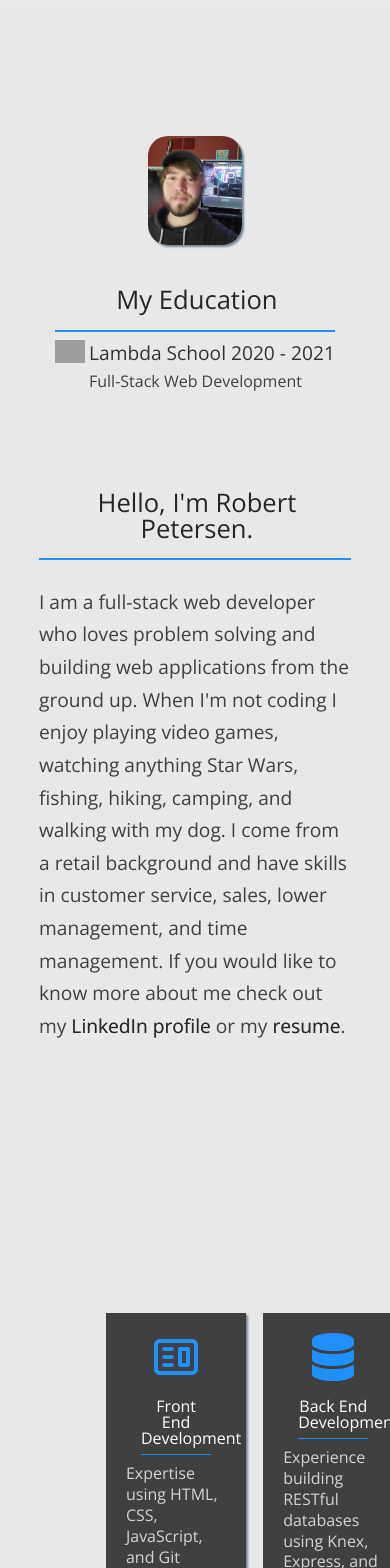
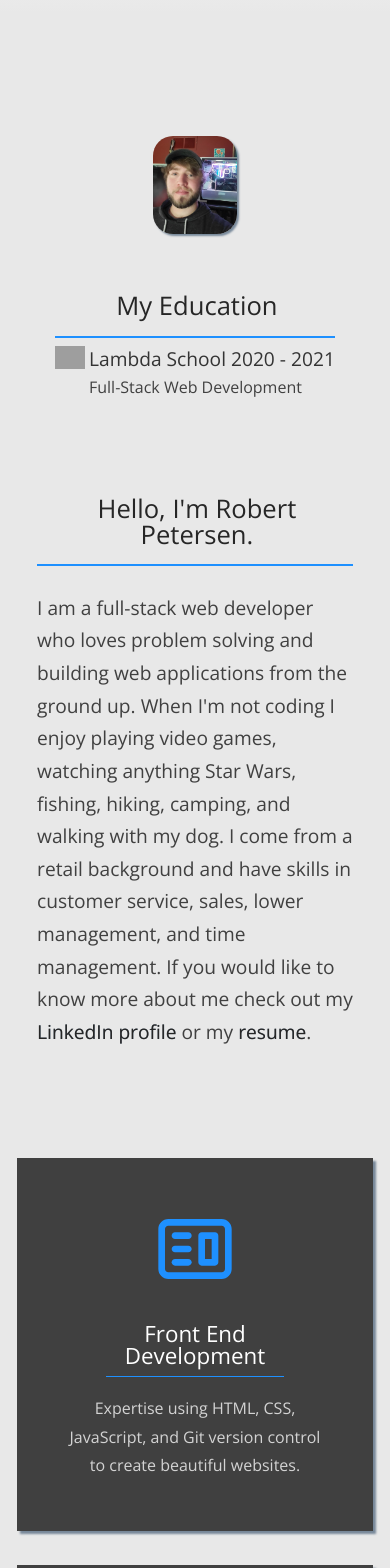
Before and after one commit to robert-petersen/portfolio3, a React (Create React App) app: page / in a window 390 px wide. Shown: the part 1000-2568 px from the top of the page. Built offline with nearby package versions, Linux system fonts and the light colour scheme; grey boxes are pictures that could not be loaded.

Commit message:
About Responsive styles complete

```diff
--- a/src/components/about/AboutSkill.js
+++ b/src/components/about/AboutSkill.js
@@ -4,8 +4,10 @@ function AboutSkill({info}) {
   return (
     <div className="about_skill_card">
       {info.icon}
-      <h1 className="about_skill_title">{info.title}</h1>
-      <p className="about_skill_description">{info.description}</p>
+      <div className="card_text_content">
+        <h1 className="about_skill_title">{info.title}</h1>
+        <p className="about_skill_description">{info.description}</p>
+      </div>
     </div>
   );
 }
--- a/src/components/about/_about.scss
+++ b/src/components/about/_about.scss
@@ -12,41 +12,72 @@
   .about_me_conatiner {
     width: 50%;
     display: flex;
-    flex-direction: column;
-    justify-content: space-evenly;
-    align-items: flex-start;
+    flex-direction: row;
+    justify-content: space-between;
+    align-items: center;
     color: $title_dark;
 
     @media screen and (max-width: $desktop) {
       width: 60%;
     }
 
+    @media screen and (max-width: $laptop) {
+      flex-direction: column;
+    }
+
     @media screen and (max-width: $tablet) {
       width: 70%;
     }
 
-    @media screen and (max-width: $phone) {
+    @media screen and (max-width: $tablet_xsmall) {
       width: 80%;
     }
 
+    @media screen and (max-width: $phone) {
+      width: 90%;
+    }
+
     .about_me_top {
+      width: 39%;
       display: flex;
-      justify-content: space-evenly;
+      flex-direction: column;
+      justify-content: space-between;
       align-items: center;
       margin-bottom: 10vh;
+
+      @media screen and (max-width: $desktop) {
+        margin-top: 10vh;
+      }
+
+      @media screen and (max-width: $laptop) {
+        width: 80%;
+      }
+
+      @media screen and (max-width: $tablet) {
+        flex-direction: column;
+      }
+
+      @media screen and (max-width: $tablet_xsmall) {
+        width: 90%;
+      }
+
+      @media screen and (max-width: $phone) {
+        width: 80%;
+      }
+
+      @media screen and (max-width: $small_phone) {
+        width: 90%;
+      }
 
       .about_photo{
         width: 30%;
         border-radius: 20px;
         box-shadow: 2px 2px 2px $shadow;
-      }
+        margin-bottom: 7vh;
 
-      @media screen and (max-width: $desktop) {
-        margin-top: 10vh;
-      }
-
-      @media screen and (max-width: $tablet) {
-        flex-direction: column;
+        @media screen and (max-width: $tablet_xsmall) {
+          margin-bottom: 2vh;
+        }
       }
 
       .about_education_container {
@@ -90,6 +121,29 @@
     }
 
     .about_me_botom {
+      width: 59%;
+
+      @media screen and (max-width: $laptop) {
+        width: 90%;
+      }
+
+      @media screen and (max-width: $laptop) {
+        margin-bottom: 10vh;
+      }
+
+      @media screen and (max-width: $tablet_xsmall) {
+        width: 95%;
+        margin-bottom: 5vh;
+      }
+
+      @media screen and (max-width: $phone) {
+        width: 90%;
+      }
+
+      @media screen and (max-width: $small_phone) {
+        width: 95%;
+      }
+
       h2{
         font-size: 1.6rem;
         margin-top: 2vh;
@@ -98,7 +152,7 @@
         border-bottom: 2px solid $border_blue;
         padding-left: 1vw;
 
-        @media screen and (max-width: 800px) {
+        @media screen and (max-width: $tablet) {
         text-align: center;
         }
       }
@@ -120,19 +174,51 @@
           }
         }
       }
-
-      @media screen and (max-width: 1500px) {
-        margin-bottom: 10vh;
-      }
     }
   }
 
   .about_skills_container {
-    width: 50%;
+    width: 60%;
     min-height: 60vh;
-    margin-top: 20vh;
+    margin-top: 10vh;
     display: grid;
     grid-template-columns: 1fr 1fr;
     grid-template-rows: 1fr 1fr;
+
+    @media screen and (max-width: $desktop) {
+      width: 60%;
+    }
+
+    @media screen and (max-width: $laptop) {
+      width: 70%;
+    }
+
+    @media screen and (max-width: $tablet) {
+      width: 60%;
+      display: flex;
+      flex-direction: column;
+      justify-content: center;
+      align-items: center;
+      margin-bottom: 5vh;
+    }
+
+    @media screen and (max-width: $tablet_small) {
+      width: 80%;
+      margin-bottom: 15vh;
+    }
+
+    @media screen and (max-width: $tablet_xsmall) {
+      width: 85%;
+    }
+
+    @media screen and (max-width: $phone) {
+      width: 100%;
+      margin-top: 5vh;
+    }
+
+    @media screen and (max-width: $small_phone) {
+      margin-bottom: 10vh;
+      margin-top: 10vh;
+    }
   }
 }
--- a/src/components/about/_aboutSkill.scss
+++ b/src/components/about/_aboutSkill.scss
@@ -1,19 +1,50 @@
 .about_skill_card {
-  width: calc(100% - 2vh);
-  height: calc(100% - 2vh);
-  margin: 1vh;
+  width: calc(100% - 4vh);
+  height: calc(100% - 4vh);
+  margin: 2vh;
   background-color: $body_lightdark;
-  box-shadow: 2px 2px 2px $shadow;
-  padding: 20px;
+  box-shadow: 3px 3px 2px $shadow;
+  padding: 6vh;
   display: flex;
   flex-direction: column;
   justify-content: flex-start;
   align-items: center;
+  transition: 0.5s ease-in-out;
+
+  @media screen and (max-width: $tablet) {
+    display: flex;
+    flex-direction: row;
+    justify-content: space-around;
+    align-items: center;
+  }
+
+  @media screen and (max-width: $phone) {
+    flex-direction: column;
+    justify-content: center;
+  }
+
+  .card_text_content {
+    width: 100%;
+    display: flex;
+    flex-direction: column;
+    justify-content: center;
+    align-items: center;
+
+    @media screen and (max-width: $tablet) {
+      width: 70%;
+      min-height: 25vw;
+    }
+
+    @media screen and (max-width: $phone) {
+      width: 100%;
+      min-height: 25vw;
+    }
 
     h1 {
       width: 70%;
       text-align: center;
-    margin-top: 2vh;
+      font-size: 1.4rem;
+      margin-top: 4vh;
       padding-bottom: 1vh;
       border-bottom: 2vh;
       border-bottom: 1px solid $border_blue;
@@ -21,13 +52,19 @@
     }
 
     p {
-    margin-top: 1vh;
-    line-height: 1.3;
+      margin-top: 2vh;
+      line-height: 1.8;
       color: $body_light;
+      text-align: center;
+    }
   }
 }
 
 .about_icon {
   color: dodgerblue;
-  font-size: 3rem;
+  font-size: 5rem;
+
+  @media screen and (max-width: $small_phone) {
+    font-size: 4rem;
   }
+}
--- a/src/components/landing/_landing.scss
+++ b/src/components/landing/_landing.scss
@@ -41,7 +41,7 @@
       text-align: center;
       text-shadow: 3px 3px 2px $shadow;
 
-      @media screen and (max-width: $phone) {
+      @media screen and (max-width: $tablet_xsmall) {
         font-size: 3rem;
       }
     }
@@ -52,7 +52,7 @@
       text-align: center;
       text-shadow: 3px 3px 2px $shadow;
 
-      @media screen and (max-width: $phone) {
+      @media screen and (max-width: $tablet_xsmall) {
         font-size: 2rem;
       }
     }
--- a/src/index.css
+++ b/src/index.css
@@ -138,7 +138,7 @@ body::-webkit-scrollbar-thumb {
   text-shadow: 3px 3px 2px lightslategray;
 }
 
-@media screen and (max-width: 500px) {
+@media screen and (max-width: 601px) {
   .landing_container .landing_text_container h1 {
     font-size: 3rem;
   }
@@ -151,7 +151,7 @@ body::-webkit-scrollbar-thumb {
   text-shadow: 3px 3px 2px lightslategray;
 }
 
-@media screen and (max-width: 500px) {
+@media screen and (max-width: 601px) {
   .landing_container .landing_text_container h2 {
     font-size: 2rem;
   }
@@ -233,7 +233,7 @@ body::-webkit-scrollbar-thumb {
   display: none;
 }
 
-@media screen and (max-width: 900px) {
+@media screen and (max-width: 962px) {
   .nav .nav_mobile_icon_container {
     display: block;
     color: white;
@@ -259,7 +259,7 @@ body::-webkit-scrollbar-thumb {
   height: 100%;
 }
 
-@media screen and (max-width: 900px) {
+@media screen and (max-width: 962px) {
   .nav .nav_links_conatiner {
     display: none;
   }
@@ -394,48 +394,107 @@ body::-webkit-scrollbar-thumb {
   display: -webkit-box;
   display: -ms-flexbox;
   display: flex;
-  -webkit-box-orient: vertical;
+  -webkit-box-orient: horizontal;
   -webkit-box-direction: normal;
-      -ms-flex-direction: column;
-          flex-direction: column;
-  -webkit-box-pack: space-evenly;
-      -ms-flex-pack: space-evenly;
-          justify-content: space-evenly;
-  -webkit-box-align: start;
-      -ms-flex-align: start;
-          align-items: flex-start;
+      -ms-flex-direction: row;
+          flex-direction: row;
+  -webkit-box-pack: justify;
+      -ms-flex-pack: justify;
+          justify-content: space-between;
+  -webkit-box-align: center;
+      -ms-flex-align: center;
+          align-items: center;
   color: #262626;
 }
 
-@media screen and (max-width: 1440px) {
+@media screen and (max-width: 1920px) {
   #about .about_me_conatiner {
     width: 60%;
   }
 }
 
-@media screen and (max-width: 900px) {
+@media screen and (max-width: 1440px) {
+  #about .about_me_conatiner {
+    -webkit-box-orient: vertical;
+    -webkit-box-direction: normal;
+        -ms-flex-direction: column;
+            flex-direction: column;
+  }
+}
+
+@media screen and (max-width: 962px) {
   #about .about_me_conatiner {
     width: 70%;
   }
 }
 
-@media screen and (max-width: 500px) {
+@media screen and (max-width: 601px) {
   #about .about_me_conatiner {
     width: 80%;
   }
 }
 
+@media screen and (max-width: 414px) {
+  #about .about_me_conatiner {
+    width: 90%;
+  }
+}
+
 #about .about_me_conatiner .about_me_top {
+  width: 39%;
   display: -webkit-box;
   display: -ms-flexbox;
   display: flex;
-  -webkit-box-pack: space-evenly;
-      -ms-flex-pack: space-evenly;
-          justify-content: space-evenly;
+  -webkit-box-orient: vertical;
+  -webkit-box-direction: normal;
+      -ms-flex-direction: column;
+          flex-direction: column;
+  -webkit-box-pack: justify;
+      -ms-flex-pack: justify;
+          justify-content: space-between;
   -webkit-box-align: center;
       -ms-flex-align: center;
           align-items: center;
   margin-bottom: 10vh;
+}
+
+@media screen and (max-width: 1920px) {
+  #about .about_me_conatiner .about_me_top {
+    margin-top: 10vh;
+  }
+}
+
+@media screen and (max-width: 1440px) {
+  #about .about_me_conatiner .about_me_top {
+    width: 80%;
+  }
+}
+
+@media screen and (max-width: 962px) {
+  #about .about_me_conatiner .about_me_top {
+    -webkit-box-orient: vertical;
+    -webkit-box-direction: normal;
+        -ms-flex-direction: column;
+            flex-direction: column;
+  }
+}
+
+@media screen and (max-width: 601px) {
+  #about .about_me_conatiner .about_me_top {
+    width: 90%;
+  }
+}
+
+@media screen and (max-width: 414px) {
+  #about .about_me_conatiner .about_me_top {
+    width: 80%;
+  }
+}
+
+@media screen and (max-width: 375px) {
+  #about .about_me_conatiner .about_me_top {
+    width: 90%;
+  }
 }
 
 #about .about_me_conatiner .about_me_top .about_photo {
@@ -443,20 +502,12 @@ body::-webkit-scrollbar-thumb {
   border-radius: 20px;
   -webkit-box-shadow: 2px 2px 2px lightslategray;
           box-shadow: 2px 2px 2px lightslategray;
+  margin-bottom: 7vh;
 }
 
-@media screen and (max-width: 1440px) {
-  #about .about_me_conatiner .about_me_top {
-    margin-top: 10vh;
-  }
-}
-
-@media screen and (max-width: 900px) {
-  #about .about_me_conatiner .about_me_top {
-    -webkit-box-orient: vertical;
-    -webkit-box-direction: normal;
-        -ms-flex-direction: column;
-            flex-direction: column;
+@media screen and (max-width: 601px) {
+  #about .about_me_conatiner .about_me_top .about_photo {
+    margin-bottom: 2vh;
   }
 }
 
@@ -497,12 +548,47 @@ body::-webkit-scrollbar-thumb {
   color: #404040;
 }
 
-@media screen and (max-width: 900px) {
+@media screen and (max-width: 962px) {
   #about .about_me_conatiner .about_me_top .about_education_container {
     margin-top: 5vh;
   }
   #about .about_me_conatiner .about_me_top .about_education_container h2 {
     text-align: center;
+  }
+}
+
+#about .about_me_conatiner .about_me_botom {
+  width: 59%;
+}
+
+@media screen and (max-width: 1440px) {
+  #about .about_me_conatiner .about_me_botom {
+    width: 90%;
+  }
+}
+
+@media screen and (max-width: 1440px) {
+  #about .about_me_conatiner .about_me_botom {
+    margin-bottom: 10vh;
+  }
+}
+
+@media screen and (max-width: 601px) {
+  #about .about_me_conatiner .about_me_botom {
+    width: 95%;
+    margin-bottom: 5vh;
+  }
+}
+
+@media screen and (max-width: 414px) {
+  #about .about_me_conatiner .about_me_botom {
+    width: 90%;
+  }
+}
+
+@media screen and (max-width: 375px) {
+  #about .about_me_conatiner .about_me_botom {
+    width: 95%;
   }
 }
 
@@ -515,7 +601,7 @@ body::-webkit-scrollbar-thumb {
   padding-left: 1vw;
 }
 
-@media screen and (max-width: 800px) {
+@media screen and (max-width: 962px) {
   #about .about_me_conatiner .about_me_botom h2 {
     text-align: center;
   }
@@ -539,16 +625,10 @@ body::-webkit-scrollbar-thumb {
   text-shadow: .1px .1px .1px white;
 }
 
-@media screen and (max-width: 1500px) {
-  #about .about_me_conatiner .about_me_botom {
-    margin-bottom: 10vh;
-  }
-}
-
 #about .about_skills_container {
-  width: 50%;
+  width: 60%;
   min-height: 60vh;
-  margin-top: 20vh;
+  margin-top: 10vh;
   display: -ms-grid;
   display: grid;
   -ms-grid-columns: 1fr 1fr;
@@ -557,14 +637,73 @@ body::-webkit-scrollbar-thumb {
       grid-template-rows: 1fr 1fr;
 }
 
+@media screen and (max-width: 1920px) {
+  #about .about_skills_container {
+    width: 60%;
+  }
+}
+
+@media screen and (max-width: 1440px) {
+  #about .about_skills_container {
+    width: 70%;
+  }
+}
+
+@media screen and (max-width: 962px) {
+  #about .about_skills_container {
+    width: 60%;
+    display: -webkit-box;
+    display: -ms-flexbox;
+    display: flex;
+    -webkit-box-orient: vertical;
+    -webkit-box-direction: normal;
+        -ms-flex-direction: column;
+            flex-direction: column;
+    -webkit-box-pack: center;
+        -ms-flex-pack: center;
+            justify-content: center;
+    -webkit-box-align: center;
+        -ms-flex-align: center;
+            align-items: center;
+    margin-bottom: 5vh;
+  }
+}
+
+@media screen and (max-width: 768px) {
+  #about .about_skills_container {
+    width: 80%;
+    margin-bottom: 15vh;
+  }
+}
+
+@media screen and (max-width: 601px) {
+  #about .about_skills_container {
+    width: 85%;
+  }
+}
+
+@media screen and (max-width: 414px) {
+  #about .about_skills_container {
+    width: 100%;
+    margin-top: 5vh;
+  }
+}
+
+@media screen and (max-width: 375px) {
+  #about .about_skills_container {
+    margin-bottom: 10vh;
+    margin-top: 10vh;
+  }
+}
+
 .about_skill_card {
-  width: calc(100% - 2vh);
-  height: calc(100% - 2vh);
-  margin: 1vh;
+  width: calc(100% - 4vh);
+  height: calc(100% - 4vh);
+  margin: 2vh;
   background-color: #404040;
-  -webkit-box-shadow: 2px 2px 2px lightslategray;
-          box-shadow: 2px 2px 2px lightslategray;
-  padding: 20px;
+  -webkit-box-shadow: 3px 3px 2px lightslategray;
+          box-shadow: 3px 3px 2px lightslategray;
+  padding: 6vh;
   display: -webkit-box;
   display: -ms-flexbox;
   display: flex;
@@ -578,27 +717,97 @@ body::-webkit-scrollbar-thumb {
   -webkit-box-align: center;
       -ms-flex-align: center;
           align-items: center;
+  -webkit-transition: 0.5s ease-in-out;
+  transition: 0.5s ease-in-out;
 }
 
-.about_skill_card h1 {
+@media screen and (max-width: 962px) {
+  .about_skill_card {
+    display: -webkit-box;
+    display: -ms-flexbox;
+    display: flex;
+    -webkit-box-orient: horizontal;
+    -webkit-box-direction: normal;
+        -ms-flex-direction: row;
+            flex-direction: row;
+    -ms-flex-pack: distribute;
+        justify-content: space-around;
+    -webkit-box-align: center;
+        -ms-flex-align: center;
+            align-items: center;
+  }
+}
+
+@media screen and (max-width: 414px) {
+  .about_skill_card {
+    -webkit-box-orient: vertical;
+    -webkit-box-direction: normal;
+        -ms-flex-direction: column;
+            flex-direction: column;
+    -webkit-box-pack: center;
+        -ms-flex-pack: center;
+            justify-content: center;
+  }
+}
+
+.about_skill_card .card_text_content {
+  width: 100%;
+  display: -webkit-box;
+  display: -ms-flexbox;
+  display: flex;
+  -webkit-box-orient: vertical;
+  -webkit-box-direction: normal;
+      -ms-flex-direction: column;
+          flex-direction: column;
+  -webkit-box-pack: center;
+      -ms-flex-pack: center;
+          justify-content: center;
+  -webkit-box-align: center;
+      -ms-flex-align: center;
+          align-items: center;
+}
+
+@media screen and (max-width: 962px) {
+  .about_skill_card .card_text_content {
+    width: 70%;
+    min-height: 25vw;
+  }
+}
+
+@media screen and (max-width: 414px) {
+  .about_skill_card .card_text_content {
+    width: 100%;
+    min-height: 25vw;
+  }
+}
+
+.about_skill_card .card_text_content h1 {
   width: 70%;
   text-align: center;
-  margin-top: 2vh;
+  font-size: 1.4rem;
+  margin-top: 4vh;
   padding-bottom: 1vh;
   border-bottom: 2vh;
   border-bottom: 1px solid dodgerblue;
   color: white;
 }
 
-.about_skill_card p {
-  margin-top: 1vh;
-  line-height: 1.3;
+.about_skill_card .card_text_content p {
+  margin-top: 2vh;
+  line-height: 1.8;
   color: lightgrey;
+  text-align: center;
 }
 
 .about_icon {
   color: dodgerblue;
-  font-size: 3rem;
+  font-size: 5rem;
+}
+
+@media screen and (max-width: 375px) {
+  .about_icon {
+    font-size: 4rem;
+  }
 }
 
 #skills {
```
Also changed, not shown: src/index.scss (+7 -5 lines), 1 other file (tests, documents, lock files or other folders). Lines whose indentation alone changed are shown as unchanged.
